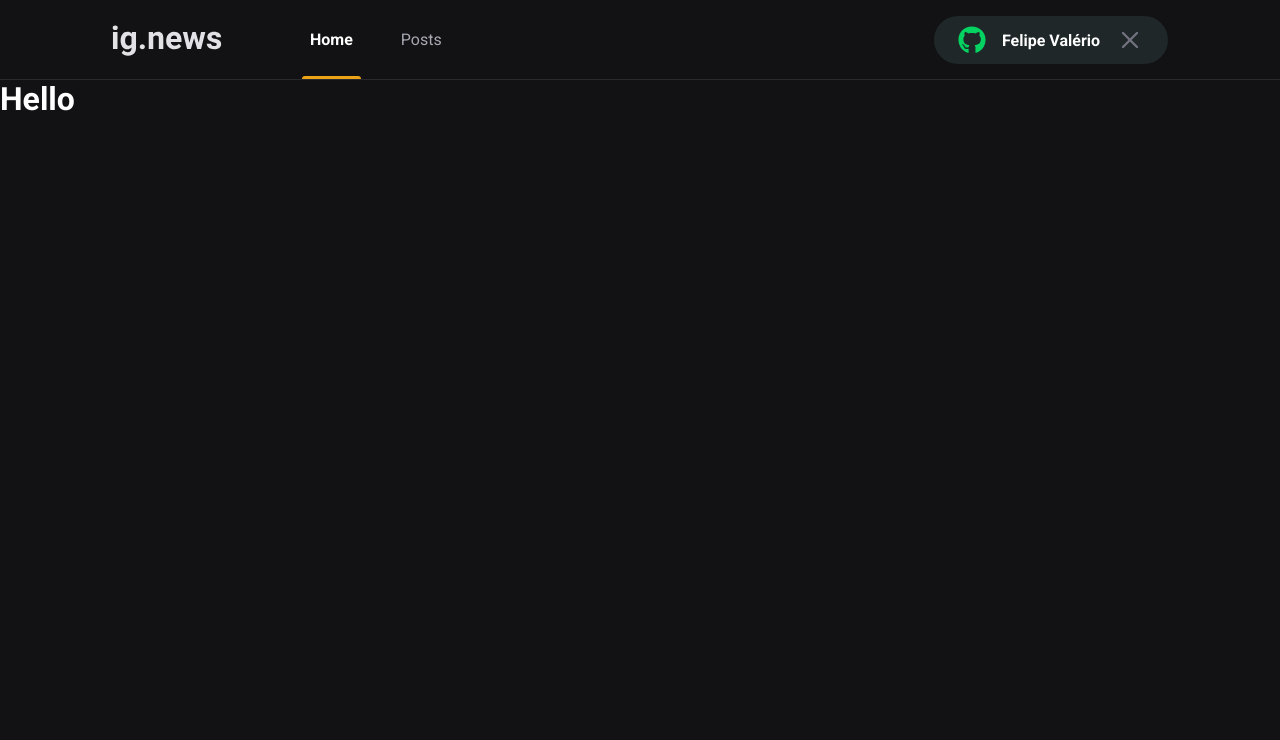
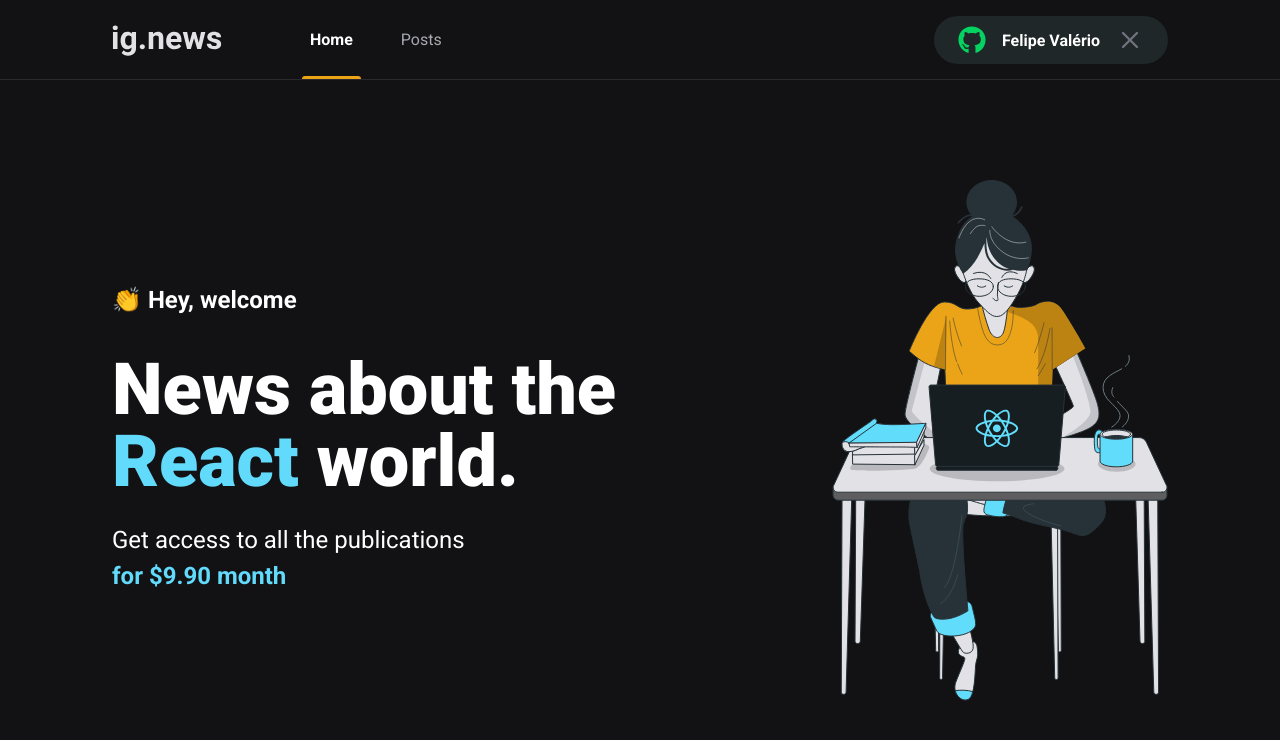
Before and after one commit to felipeevalerio/ig.news, a Next.js app: page / in a window 1280 px wide. Shown: the top 740 px of the page. Built offline with nearby package versions, Linux system fonts and the light colour scheme.

Commit message:
feat: home Component

```diff
--- /dev/null
+++ b/src/pages/home.module.scss
@@ -0,0 +1,41 @@
+.contentContainer {
+    max-width: 1120px;
+    margin: 0 auto;
+    padding: 0 2rem;
+    height: calc(100vh - 5rem);
+
+    display: flex;
+    align-items: center;
+    justify-content: space-between;
+}
+
+.hero{
+    max-width: 600px;
+
+    > span{
+        font-size: 1.5rem;
+        font-weight: bold;
+    }
+
+    h1{
+        font-size: 4.5rem;
+        line-height: 4.5rem;
+        font-weight: 900;
+        margin-top: 2.5rem;
+
+        span{
+            color: var(--cyan-500);
+        }
+    }
+
+    p{
+        font-size: 1.5rem;
+        line-height: 2.25rem;
+        margin-top: 1.5rem;
+
+        span{
+            color: var(--cyan-500);
+            font-weight: bold;
+        }
+    }
+}
--- a/src/pages/index.tsx
+++ b/src/pages/index.tsx
@@ -1,4 +1,6 @@
 import Head from 'next/head';
+
+import styles from "./home.module.scss";
 
 export default function Home(){
   return (
@@ -6,7 +8,17 @@
       <Head>
         <title>Home | ig.news</title>
       </Head>
-      <h1>Hello</h1>
+      <main className={styles.contentContainer}>
+        <section className={styles.hero}>
+          <span>👏 Hey, welcome</span>
+          <h1>News about the <span>React</span> world.</h1>
+          <p>
+            Get access to all the publications <br/>
+            <span>for $9.90 month</span>
+          </p>
+        </section>
+        <img src="/images/avatar.svg" alt="Girl coding" />
+      </main>
     </>
   );
 }
```
